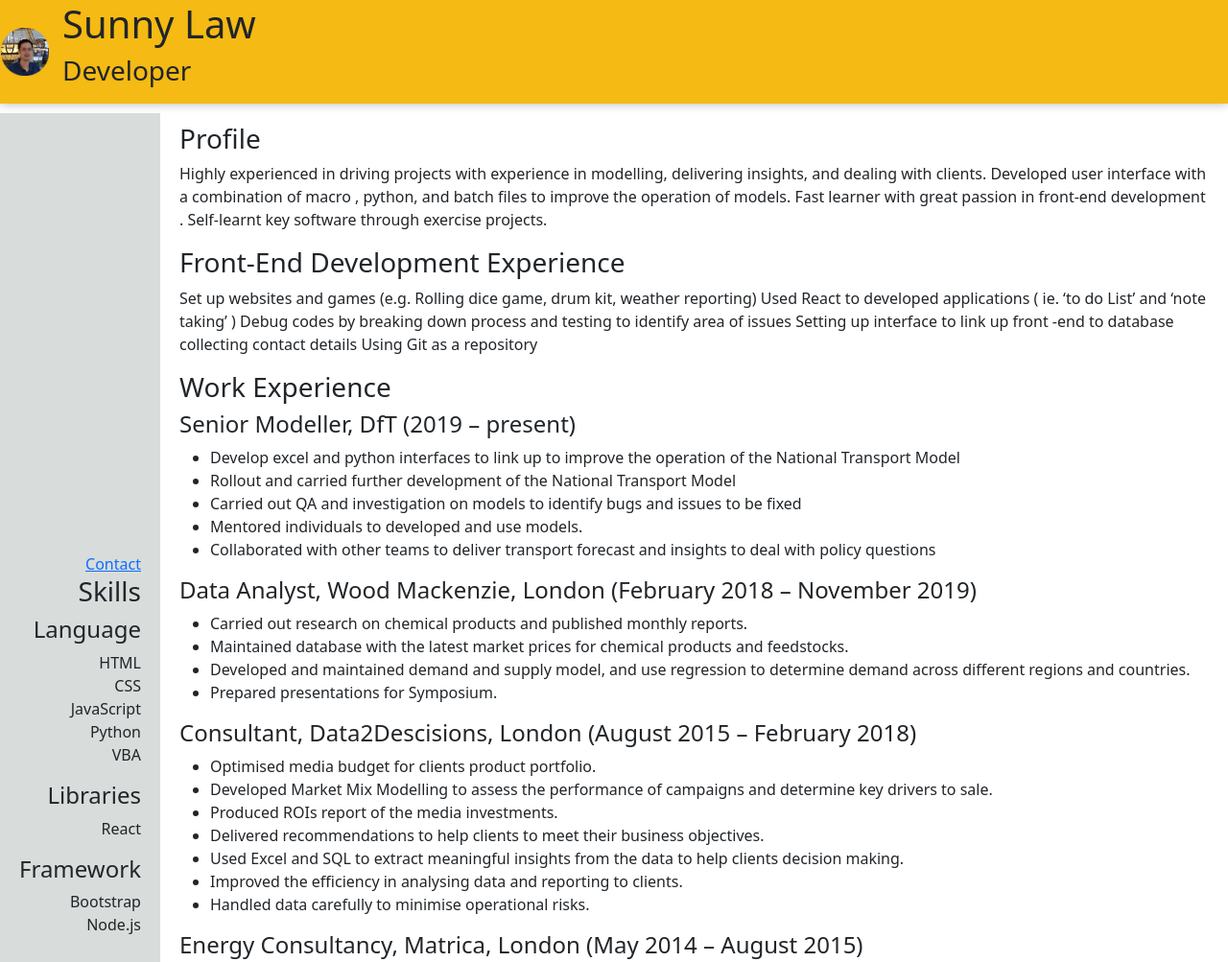
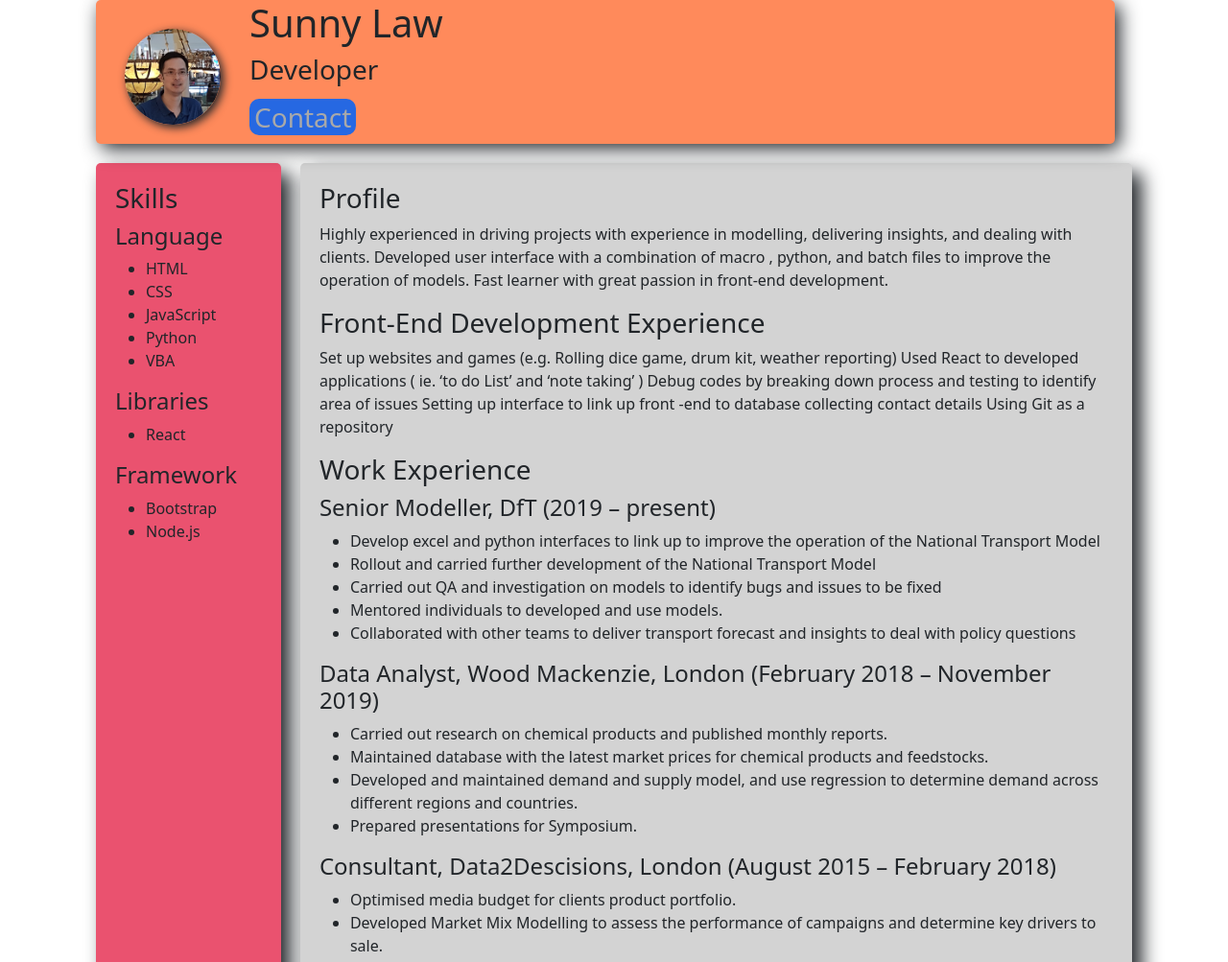
Before and after one commit to ZonyLaw/SunnyCV, a plain HTML site: page public/index.html in a window 1280 px wide. Shown: the top 1003 px of the page at 96% size. Drawn offline with nearby package versions, Linux system fonts and the light colour scheme.

Commit message:
New formatting using flex box

```diff
--- /dev/null
+++ b/public/css/components/avartar.css
@@ -0,0 +1,7 @@
+.img-self{
+    height: 100px;
+    width: 100px;
+    margin: 30px;
+    border-radius: 50%;
+    box-shadow: 3px 3px 10px;
+}
--- /dev/null
+++ b/public/css/components/backup.css
@@ -0,0 +1,63 @@
+body {
+    background-color: #fff ;
+    font-family: sans-serif;
+    margin: 0 100px 0;
+  }
+
+  hr {
+    background-color: #fff;
+    border-style: dotted none none;
+    border-width: 3px;
+    width: 5%;
+  }
+
+
+  h1{
+    margin-top:0;
+    margin-bottom: 0;
+    /* font-size: 1.5rem; */
+
+  }
+
+
+
+.header {
+    background-color: #f5ba13;
+    /* margin: auto -16px; */
+    padding: 16px 32px;
+    box-shadow: 0 0 10px 0 rgba(0, 0, 0, 0.3);
+  }
+
+
+.sidePanel{
+  background-color: #D8DCDB;
+  margin:20px;
+  padding: 10px 20px;
+  width: 150px;
+  text-align: right;
+
+}
+
+.bodyArea{
+  padding: 10px 20px;
+  margin-right: 10%;
+
+
+}
+
+.noBullet{
+  list-style-type: none;
+}
+
+
+.position{
+  margin: 0 0 0 0;
+}
+
+  .center{
+    margin: 0 auto 0 auto;
+  }
+
+  .contact{
+    font-size: 100%;
+  }
--- /dev/null
+++ b/public/css/components/flexbox.css
@@ -0,0 +1,18 @@
+.col-left {
+    background-color: #EA526F;
+    width: 500px;
+    padding: 20px;
+    box-shadow: 10px 10px 20px;
+    border-radius: 5px;
+
+
+}
+
+.col-right {
+    background-color: lightgrey;
+    padding: 20px 20px 0px 20px;
+    margin: 0px 0px 0px 20px;
+    /* justify-content: space-around; */
+    box-shadow: 10px 10px 20px;
+    border-radius: 5px;
+}
--- a/public/css/styles.css
+++ b/public/css/styles.css
@@ -1,64 +1,49 @@
 
-  body {
-    background-color: #fff ;
-    font-family: sans-serif;
-    margin: 0 100px 0;
-  }
+  @import "components/avartar.css";
+  @import "components/flexbox.css";
 
-  hr {
-    background-color: #fff;
-    border-style: dotted none none;
-    border-width: 3px;
-    width: 5%;
-  }
+ .banner {
+
+    /* background-image: linear-gradient(to bottom right, #FF8A5B, rgb(75, 71, 73)); */
+    background-color: #FF8A5B;
+    height: 150px;
+    width: 83%;
+    margin: 0px 20px 0px 100px;
+    position:fixed;
+    top: 0;
+    box-shadow: 5px 5px 20px;
+    border-radius: 5px;
+    align-items: left;
+
+ }
 
 
-  h1{
-    margin-top:0;
-    margin-bottom: 0;
-    /* font-size: 1.5rem; */
+ .header-align {
+    flex-grow:1;
+ }
 
-  }
+ div .banner{
+  display:flex;
+  justify-content: space-evenly;
+ }
+
+ .card-container{
+    display: flex;
 
 
+    margin: 20px 100px ;
+    padding: 150px 0px;
+    justify-content: space-between;
+    clear:both;
 
-.header {
-    background-color: #f5ba13;
-    /* margin: auto -16px; */
-    padding: 16px 32px;
-    box-shadow: 0 0 10px 0 rgba(0, 0, 0, 0.3);
-  }
+ }
 
+ .contact {
+    text-decoration: none;
+    background-color: rgb(38, 104, 226);
+    height: 20px;
+    padding: 0px 5px;
+    border-radius: 10px;
+    color: darkgrey;
 
-.sidePanel{
-  background-color: #D8DCDB;
-  margin:20px;
-  padding: 10px 20px;
-  width: 150px;
-  text-align: right;
-
-}
-
-.bodyArea{
-  padding: 10px 20px;
-  margin-right: 10%;
-
-
-}
-
-.noBullet{
-  list-style-type: none;
-}
-
-
-.position{
-  margin: 0 0 0 0;
-}
-
-  .center{
-    margin: 0 auto 0 auto;
-  }
-
-  .contact{
-    font-size: 100%;
-  }
+ }
--- a/public/index.html
+++ b/public/index.html
@@ -4,12 +4,9 @@
 <head>
   <meta charset="utf-8">
   <title>Sunny Law CV</title>
-  <link rel="stylesheet" href="css\styles.css">
-
+  <link rel="stylesheet" href="css/styles.css">
   <link href="https://cdn.jsdelivr.net/npm/bootstrap@5.1.3/dist/css/bootstrap.min.css" rel="stylesheet" integrity="sha384-1BmE4kWBq78iYhFldvKuhfTAU6auU8tT94WrHftjDbrCEXSU1oBoqyl2QvZ6jIW3" crossorigin="anonymous">
-
   <script src="https://cdn.jsdelivr.net/npm/bootstrap@5.1.3/dist/js/bootstrap.bundle.min.js" integrity="sha384-ka7Sk0Gln4gmtz2MlQnikT1wXgYsOg+OMhuP+IlRH9sENBO0LRn5q+8nbTov4+1p" crossorigin="anonymous"></script>
-
   <link rel="icon" href="C:\Users\All\!Sunny\ATOM\HTML Personal\favicon.ico">
 
   <!-- font -->
@@ -17,71 +14,45 @@
 </head>
 
 <body>
-  <table class="header" "navbar">
+  <div>
 
-    <tr>
-      <td class="position" width=5%>
-        <img src="SL-circularCropped.png" alt="SL-pic" width=80% height=80% />
-      </td>
-
-      <td>
-
+    <div class = "banner">
+      <img src="image/SL-circularCropped.png" alt="Sunny picture" class = "img-self"/>
+      <div class = header-align>
           <h1> Sunny Law </h1>
           <h3> Developer </p>
-
-      </td>
+            <a class="contact" href="Contact.html">Contact</a>
+      </div>
+    </div>
+  </div>
 
 
-    </tr>
+    <div class = card-container>
 
-  </table>
-
-  <table>
-
-
-    <tr height=10px>
-    </tr>
-
-    </tr>
-
-    <!-- Side panel -->
-    <tr>
-
-      <td class="sidePanel">
-        <a class="contact" href="Contact.html">Contact</a>
-
+      <!-- #Left panel -->
+      <div class = "col-left">
         <h3>Skills</h3>
       <h4> Language </h4>
-        <ul class="noBullet">
-
-
+      <ul>
         <li> HTML </li>
         <li> CSS </li>
         <li> JavaScript </li>
         <li> Python </li>
         <li> VBA </li>
       </ul>
-
       <h4> Libraries </h4>
-        <ul class="noBullet">
-
+      <ul>
         <li> React </li>
-
       </ul>
-
       <h4> Framework </h4>
-
-        <ul class="noBullet">
-
+      <ul>
         <li> Bootstrap </li>
         <li> Node.js </li>
+      </ul>
+    </div>
 
-          <!-- main content -->
-        </ul>
-
-      </td>
-
-      <td class="bodyArea">
+    <!-- #Right panel -->
+    <div class = "col-right">
       <h3>
         Profile
       </h3>
@@ -89,7 +60,7 @@
         Highly experienced in driving projects with experience in modelling, delivering insights,
         and dealing with clients. Developed user interface with a combination of macro , python,
         and batch files to improve the operation of models. Fast learner with great passion in
-          front-end development . Self-learnt key software through exercise projects.
+        front-end development.
       </p>
 
       <h3>Front-End Development Experience</h3>
@@ -160,28 +131,8 @@
                   <li>Managed a team of 20 staff in a traffic survey in Burgh le Marsh and dealt with any immediately arising issues on site.</li>
 
                 </ul>
-
-
-
-
-
-
-
-
-      </td>
-
-
-
-
-
-
-
-    </tr>
-
-
-
-
-  </table>
+              </div>
+            </div>
 
 </body>
 
```
Also changed, not shown: public/components.html (added, +190 -0 lines), public/image/DotPattern.jpg (added), public/image/SL-circularCropped.png (renamed from public/SL-circularCropped.png). Lines whose indentation alone changed are shown as unchanged.
